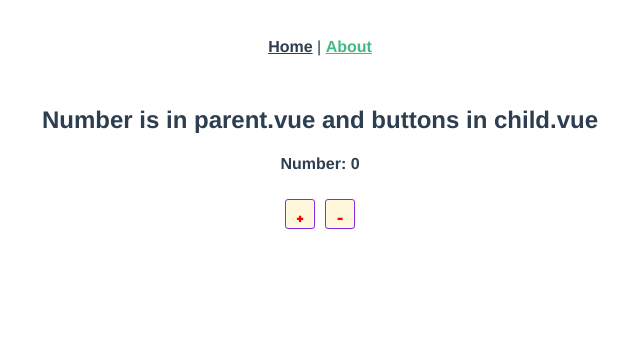
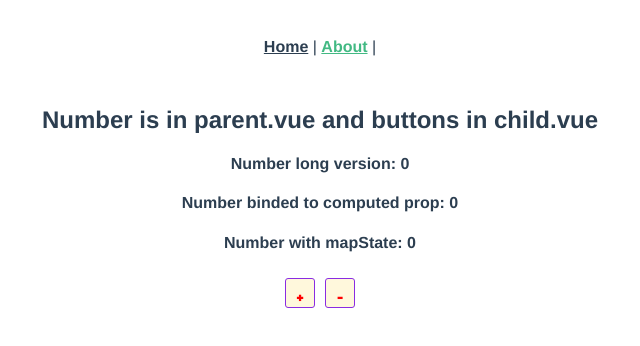
Before and after one commit to marcelobettini/vuex-learning, a Vue app: page /about in a window 1280 px wide. Shown: the top 346 px of the page, without its empty margins (320-960 px from the left). Built offline with nearby package versions, Linux system fonts and the light colour scheme.

Commit message:
diversas formas de llamar la data de State

```diff
--- a/src/App.vue
+++ b/src/App.vue
@@ -2,7 +2,8 @@
   <div id="app">
     <div id="nav">
       <router-link to="/">Home</router-link> |
-      <router-link to="/about">About</router-link>
+      <router-link to="/about">About</router-link> |
+
     </div>
     <router-view/>
   </div>
--- a/src/components/Parent.vue
+++ b/src/components/Parent.vue
@@ -1,15 +1,21 @@
 <template>
   <div>
-    <h4>Number: {{$store.state.number}}</h4>
+    <h4>Number long version: {{ $store.state.number }}</h4>
+    <h4>Number binded to computed prop: {{ num }}</h4>
+    <h4>Number with mapState: {{ number }}</h4>
   </div>
 </template>
 
 <script>
+import { mapState } from "vuex";
 export default {
-
-}
+  computed: {
+    num() {
+      return this.$store.state.number;
+    },
+    ...mapState(["number"]),
+  },
+};
 </script>
 
-<style>
-
-</style>
+<style></style>
--- a/src/router/index.js
+++ b/src/router/index.js
@@ -1,29 +1,27 @@
-import Vue from 'vue'
-import VueRouter from 'vue-router'
-import Home from '../views/Home.vue'
+import Vue from "vue";
+import VueRouter from "vue-router";
+import Home from "../views/Home.vue";
 
-Vue.use(VueRouter)
+Vue.use(VueRouter);
 
 const routes = [
   {
-    path: '/',
-    name: 'Home',
-    component: Home
+    path: "/",
+    name: "Home",
+    component: Home,
   },
   {
-    path: '/about',
-    name: 'About',
-    // route level code-splitting
-    // this generates a separate chunk (about.[hash].js) for this route
-    // which is lazy-loaded when the route is visited.
-    component: () => import(/* webpackChunkName: "about" */ '../views/About.vue')
-  }
-]
+    path: "/about",
+    name: "About",
+    component: () =>
+      import(/* webpackChunkName: "about" */ "../views/About.vue"),
+  },
+];
 
 const router = new VueRouter({
-  mode: 'history',
+  mode: "history",
   base: process.env.BASE_URL,
-  routes
-})
+  routes,
+});
 
-export default router
+export default router;
--- a/src/store/index.js
+++ b/src/store/index.js
@@ -1,23 +1,20 @@
-import Vue from 'vue'
-import Vuex from 'vuex'
+import Vue from "vue";
+import Vuex from "vuex";
 
-Vue.use(Vuex)
+Vue.use(Vuex);
 
 export default new Vuex.Store({
   state: {
-    number: 0
+    number: 0,
   },
   mutations: {
     increment(state) {
-      state.number ++;
+      state.number++;
     },
     decrement(state) {
-      state.number --;
-    }
+      state.number--;
+    },
   },
-  actions: {
-
-  },
-  modules: {
-  }
-})
+  actions: {},
+  modules: {},
+});
```
Also changed, not shown: 1 other file (tests, documents, lock files or other folders).
